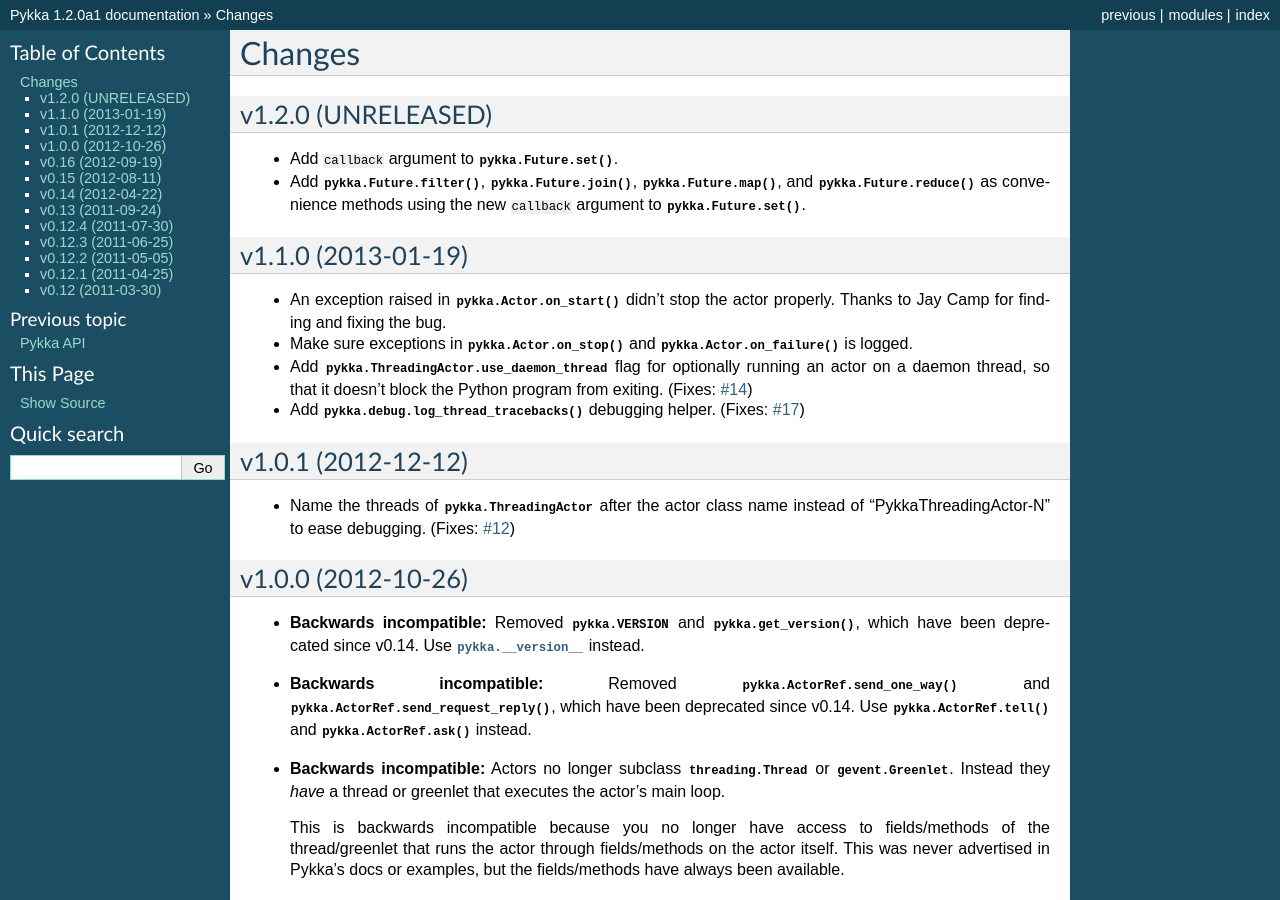
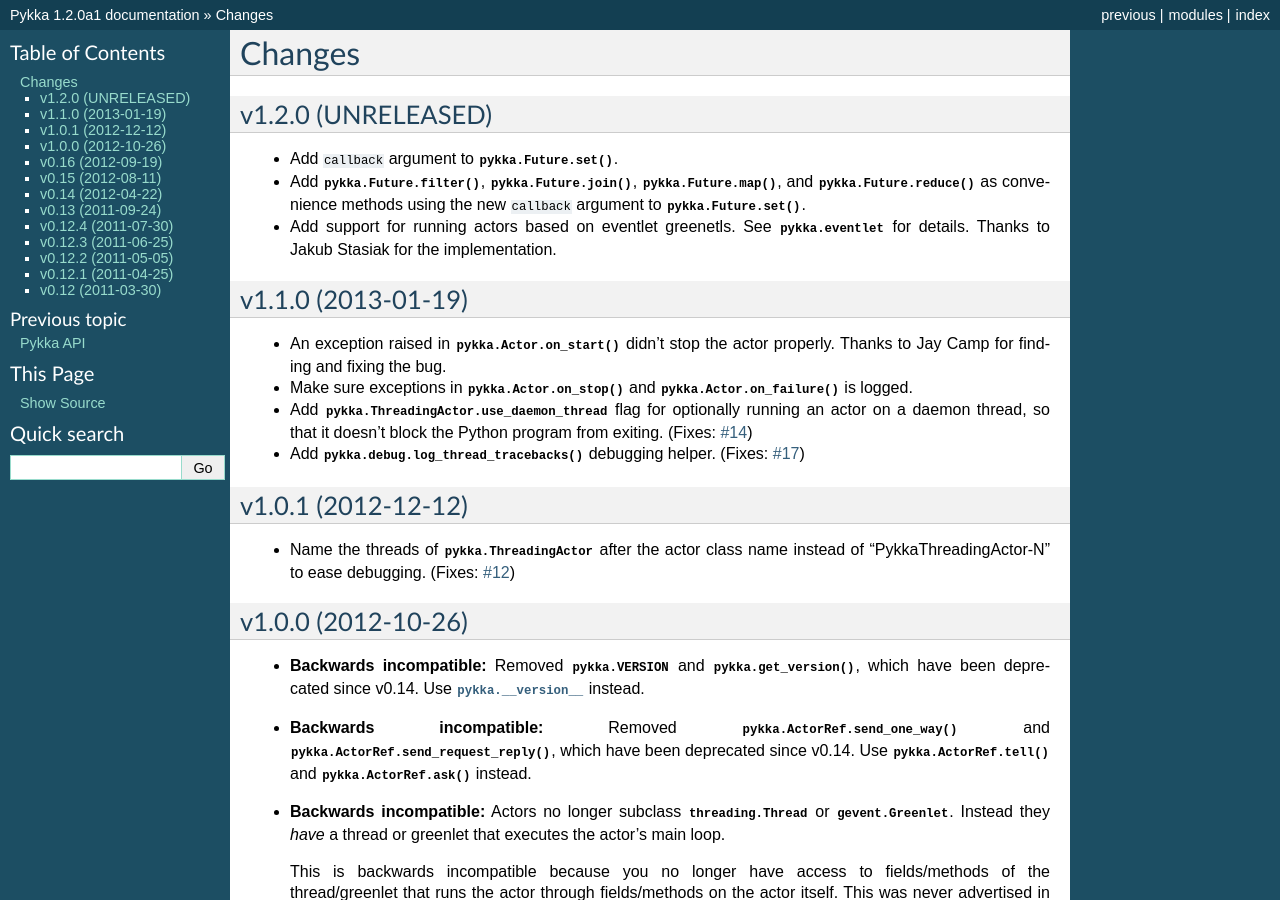
Before and after one commit to jodal/pykka, a Sphinx documentation site: the page built from docs/changes.rst, in a window 1280 px wide and 900 px high. Built offline with Sphinx 7.4.7, drawn with Linux system fonts in a browser that asks for light colours.

Commit message:
docs: Add eventlet support to changelog

```diff
--- a/docs/changes.rst
+++ b/docs/changes.rst
@@ -10,6 +10,10 @@ v1.2.0 (UNRELEASED)
 - Add :meth:`pykka.Future.filter`, :meth:`pykka.Future.join`,
   :meth:`pykka.Future.map`, and :meth:`pykka.Future.reduce` as convenience
   methods using the new ``callback`` argument to :meth:`pykka.Future.set`.
+
+- Add support for running actors based on eventlet greenetls. See
+  :mod:`pykka.eventlet` for details. Thanks to Jakub Stasiak for the
+  implementation.
 
 
 v1.1.0 (2013-01-19)
```
